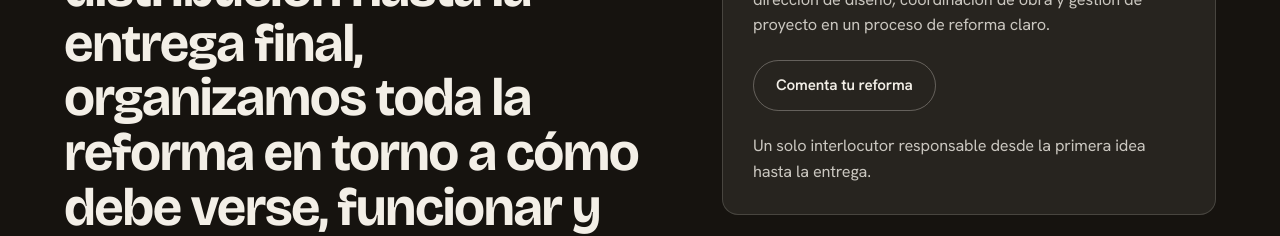
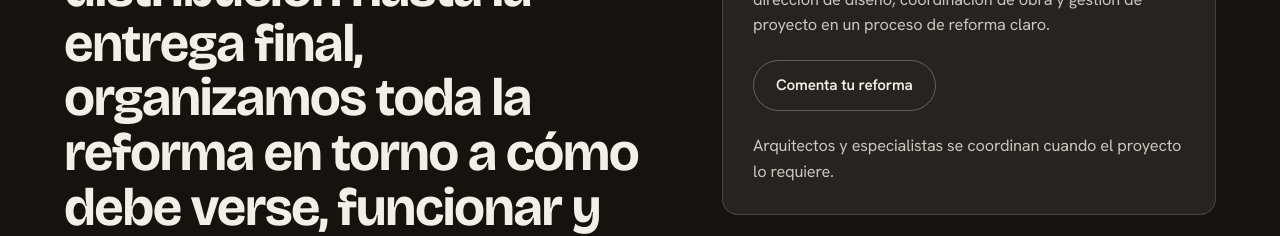
Before and after one commit to HELLOBOSA/punto-coruna2, a plain HTML site: page index.html in a window 1280 px wide. Shown: the part 3300-3536 px from the top of the page. Drawn offline with Linux system fonts and the light colour scheme.

Commit message:
Use the scope footnote for how specialists are brought in
The line sat under a block that already says end to end three times, in the
paragraph, in the design to handover timeline and in the closing sentence, so
repeating the span and pinning it to one person added risk and nothing else.

It now carries the line Hemreform has always used there: architects and
specialists are coordinated when the project requires it. That is a fact about
how the work is staffed, it holds whoever is on the job, and it says something
the block was not already saying. All three brands now match.

```diff
--- a/index.html
+++ b/index.html
@@ -773,7 +773,7 @@ body.no-motion .hero-r .badge .pulse::after, body.no-motion .scroll-cue .ln::aft
     <div class="hr-scope__card rv d1">
       <p data-en="For homes and commercial spaces, Puntoreforma brings architecture, design direction, site coordination and project management into one clear renovation process.">Para viviendas y locales, Puntoreforma une arquitectura, dirección de diseño, coordinación de obra y gestión de proyecto en un proceso de reforma claro.</p>
       <a href="#leadForm" class="hr-scope__btn magnetic" data-en="Discuss your renovation <span class=&quot;hr-scope__arrow&quot;>→</span>">Comenta tu reforma</a>
-      <p class="hr-scope__fine" data-en="One responsible contact from first idea to handover.">Un solo interlocutor responsable desde la primera idea hasta la entrega.</p>
+      <p class="hr-scope__fine" data-en="Architecture and specialist partners are coordinated when the project requires it.">Arquitectos y especialistas se coordinan cuando el proyecto lo requiere.</p>
     </div>
   </div>
 </section>
```
